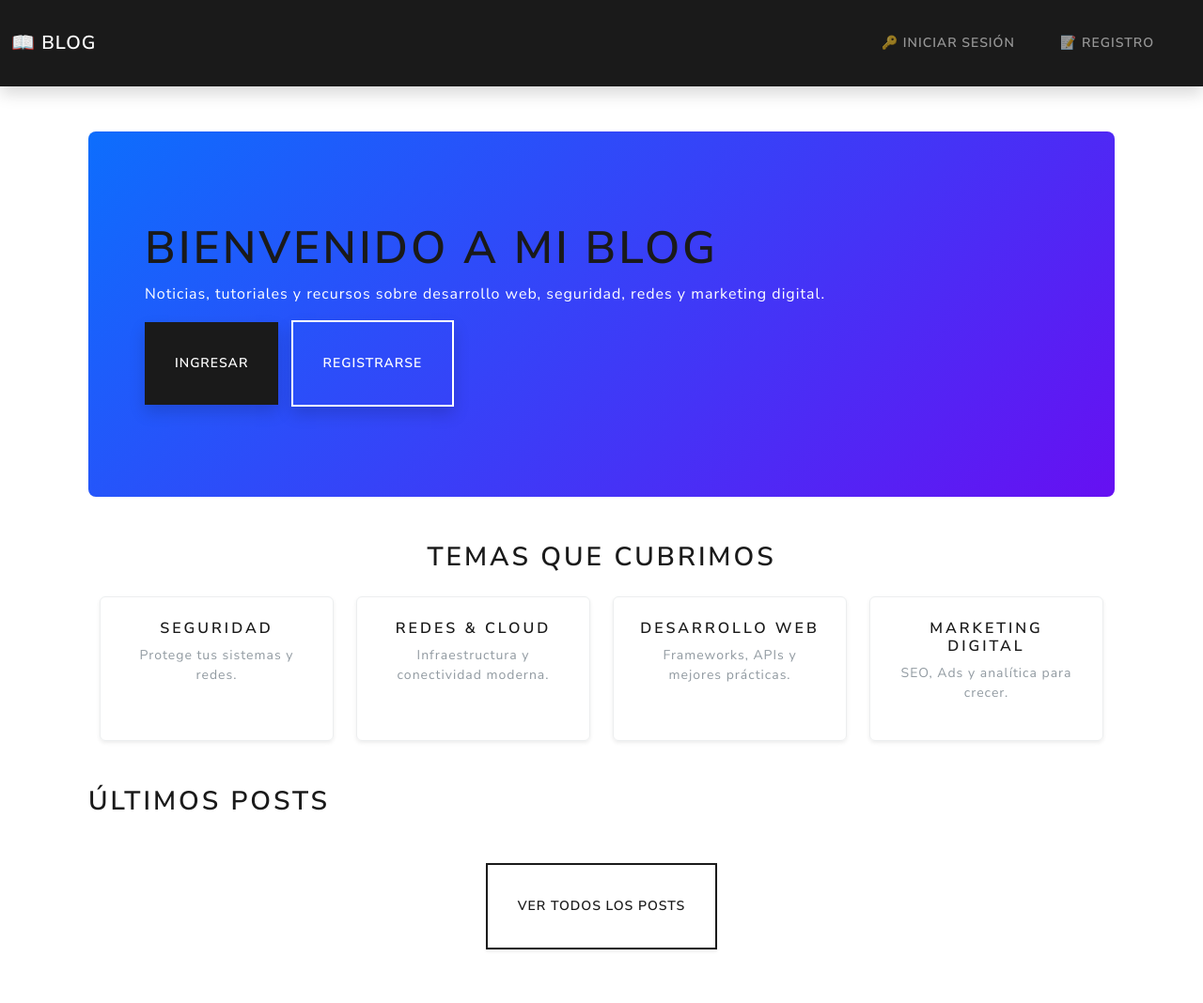
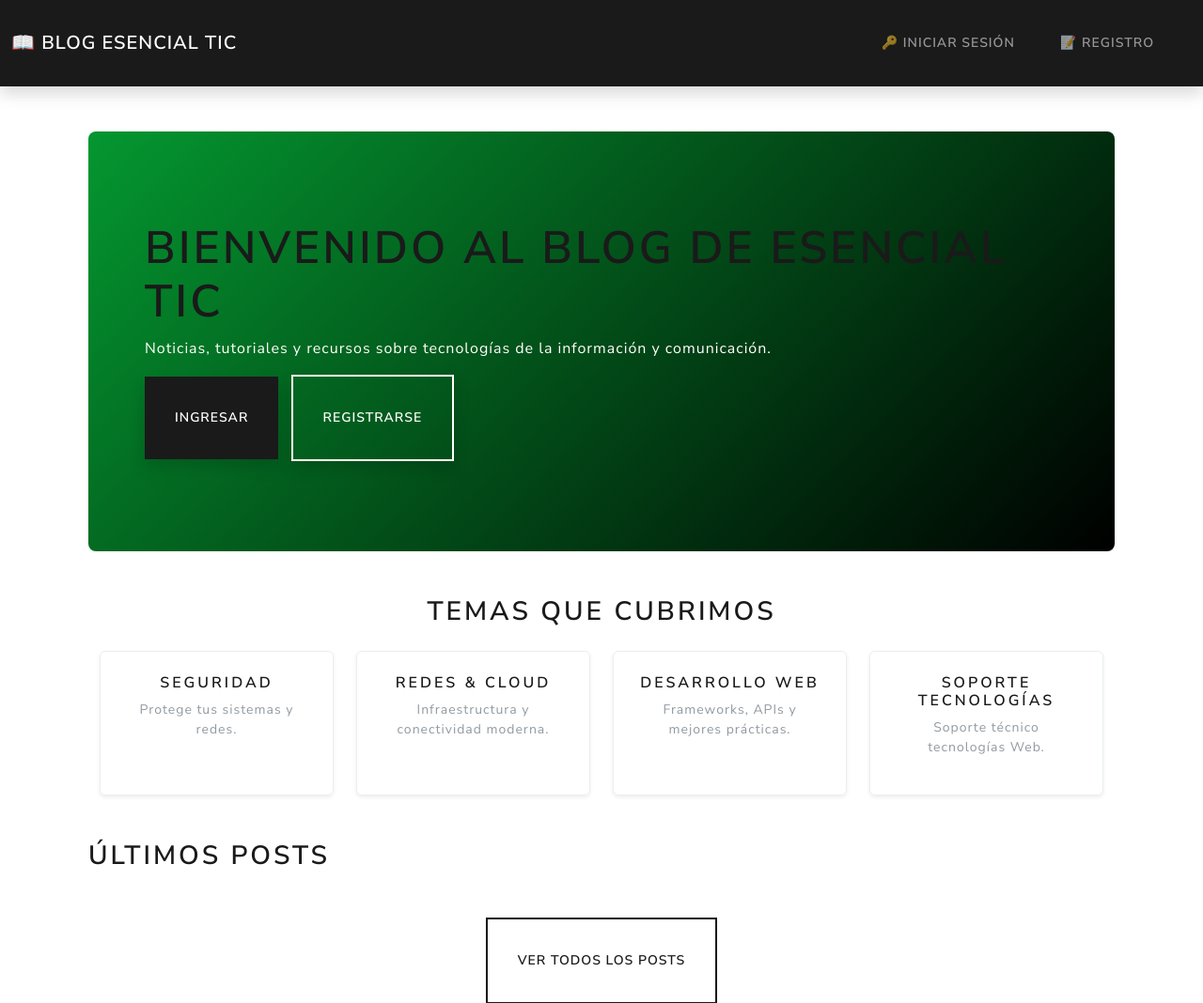
Before and after one commit to sergiorioscomar/blog, a Django app: page / in a window 1280 px wide. Shown: the top 1068 px of the page at 94% size. Run offline with Django 5.2, Linux system fonts and the light colour scheme; data that the repository does not hold is empty; some libraries are stand-ins or nearby versions.

Commit message:
#11 | mejoras home

```diff
--- a/django_project/templates/base.html
+++ b/django_project/templates/base.html
@@ -13,7 +13,7 @@
     <!-- Navbar -->
     <nav class="navbar navbar-expand-lg navbar-dark bg-primary mb-4 shadow">
         <div class="container-fluid">
-            <a class="navbar-brand fw-bold" href="{% url 'post-list' %}">📖 Blog</a>
+            <a class="navbar-brand fw-bold" href="{% url 'post-list' %}">📖 Blog Esencial TIC</a>
             <button class="navbar-toggler" type="button" data-bs-toggle="collapse" data-bs-target="#navbarSupportedContent"
                     aria-controls="navbarSupportedContent" aria-expanded="false" aria-label="Toggle navigation">
                 <span class="navbar-toggler-icon"></span>
--- a/django_project/templates/index.html
+++ b/django_project/templates/index.html
@@ -6,14 +6,14 @@
 
   <!-- Banner principal (Hero) -->
   <div class="p-5 mb-4 bg-dark text-light rounded-3" style="
-      background: linear-gradient(135deg, #0d6efd, #6610f2);
+      background: linear-gradient(135deg, #049730, #000000);
       background-size: cover;
       background-position: center;
   ">
       <div class="container py-5">
-          <h1 class="display-5 fw-bold">Bienvenido a mi Blog</h1>
+          <h1 class="display-5 fw-bold">Bienvenido al blog de Esencial TIC</h1>
           <p class="fs-5">
-              Noticias, tutoriales y recursos sobre desarrollo web, seguridad, redes y marketing digital.
+              Noticias, tutoriales y recursos sobre tecnologías de la información y comunicación.
           </p>
           <a href="{% url 'login' %}" class="btn btn-primary btn-lg me-2 shadow">Ingresar</a>
           <a href="{% url 'register' %}" class="btn btn-outline-light btn-lg shadow">Registrarse</a>
@@ -48,8 +48,8 @@
           <div class="col-md-3">
               <div class="p-4 border rounded shadow-sm h-100">
                   <i class="bi bi-bar-chart fs-1 text-warning mb-3"></i>
-                  <h5>Marketing Digital</h5>
-                  <p class="text-muted small">SEO, Ads y analítica para crecer.</p>
+                  <h5>Soporte Tecnologías</h5>
+                  <p class="text-muted small">Soporte técnico tecnologías Web.</p>
               </div>
           </div>
       </div>
```
